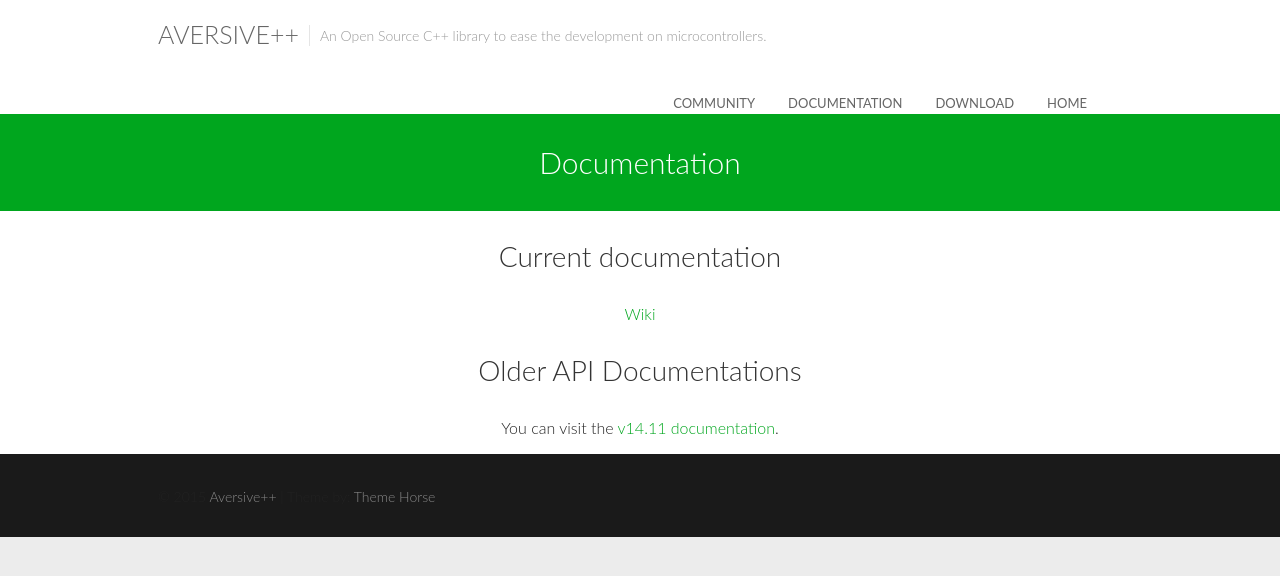
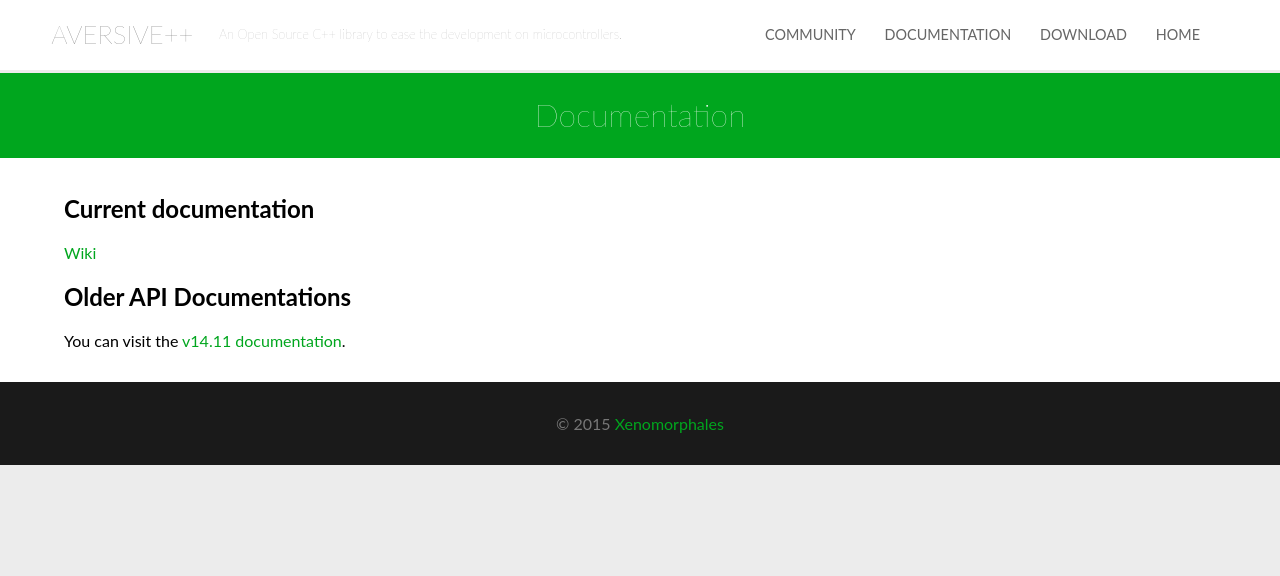
Before and after one commit to AversivePlusPlus/AversivePlusPlus.github.io, a Jekyll site: the page built from documentation.md, in a window 1280 px wide. Shown: the top 576 px of the page. Built offline with Jekyll 4.4.1, drawn with Linux system fonts in a browser that asks for light colours; some web fonts are replaced.

Commit message:
Made a new clean stylesheet

```diff
--- a/_includes/footer.html
+++ b/_includes/footer.html
@@ -1,11 +1,4 @@
 
-<footer id="colophon" class="site-footer clearfix" role="contentinfo">
-  <div class="site-info clearfix">
-    <div class="container">
-      <div class="copyright">
-	&copy; 2015 <a href="" title="Aversive++" ><span>Aversive++</span></a>
-	|  Theme by: <a href="" target="_blank" title="Theme Horse" ><span>Theme Horse</span></a>
-      </div>
-    </div>
-  </div>
+<footer>
+    &copy; 2015 <a href="http://xenomorphales.org"><span>Xenomorphales</span></a>
 </footer>
--- a/_includes/head.html
+++ b/_includes/head.html
@@ -6,9 +6,7 @@
   <meta name="author" content="Loïc Dauphin">
 
   <meta charset="UTF-8" />
-  <link rel="stylesheet" href="/css/style_transit.css" type="text/css" media="all" />
-  <link rel="stylesheet" href="/css/skel_transit.css" type="text/css" media="all" />
-  <link rel="stylesheet" href="/css/style_ambition.css" type="text/css" media="all" />
+  <link rel="stylesheet" href="/css/style.css" type="text/css" media="all" />
 
   <script>
     (function(i,s,o,g,r,a,m){i['GoogleAnalyticsObject']=r;i[r]=i[r]||function(){
--- a/_includes/header.html
+++ b/_includes/header.html
@@ -1,31 +1,19 @@
 
-<header id="masthead" class="site-header" role="banner">
-  <div class="hgroup-wrap">
-    <div class="container clearfix">
-      <section id="site-logo" class="clearfix">
-	<h2 id="site-title">
-	  <a href="/" title="Aversive++" rel="home">Aversive++</a>
-	</h2>
-	<h2 id="site-description">
-	  An Open Source C++ library to ease the development on microcontrollers.
-	</h2>
-      </section>
-      <button class="menu-toggle">Responsive Menu</button>
-      <section class="hgroup-right">
-	<nav id="site-navigation" class="main-navigation clearfix" role="navigation">
-	  <ul class="nav-menu">
-	    {% assign sorted_pages = site.pages | sort: 'title' | sort: 'priority','last' %}
-	    {% for p in sorted_pages %}
-	    {% if p.is_main %}
-	    {% if page == p %}
-	    <li class="page_item current-menu-item"><a href="{{p.url}}">{{p.title|title}}</a></li>
-	    {% else %}
-	    <li class="page_item"><a href="{{p.url}}">{{p.title|title}}</a></li>
-	    {% endif %}
-	    {% endif %}
-	    {% endfor %}
-	</nav>
-      </section>
-    </div>
+<header>
+  <div>
+    <h1>
+      <a href="/">Aversive++</a>
+    </h1>
+    <h2>
+      An Open Source C++ library to ease the development on microcontrollers.
+    </h2>
   </div>
+  <nav>
+    <ul>
+      {% assign sorted_pages = site.pages | sort: 'title' | sort: 'priority','last' %}
+      {% for p in sorted_pages %}
+      <li><a href="{{p.url}}">{{p.title|title}}</a></li>
+      {% endfor %}
+    </ul>
+  </nav>
 </header>
--- a/_layouts/default.html
+++ b/_layouts/default.html
@@ -1,20 +1,16 @@
 <!DOCTYPE html>
 <html lang="en-US" class="no-js">
   {% include head.html %}
-  <body class="page page-id-22 page-template-default logged-in admin-bar no-customize-support ">
-    <div id="page" class="hfeed site">
-      {% include header.html %}
-      <div class="page-title-wrap"  >
-	<div class="container clearfix">
-	  <h1 class="page-title">{{ page.title | title }}</h1>
-	</div>
+  <body>
+    {% include header.html %}
+    <section>
+      <header>
+	<h1>{{ page.title | title }}</h1>
+      </header>
+      <div class="content">
+	{{ content }}
       </div>
-      <div id="content">
-	<div class="clearfix">
-	  {{ content }}
-	</div>
-      </div>
-      {% include footer.html %}
-    </div>
+    </section>
+    {% include footer.html %}
   </body>
 </html>
--- a/_layouts/home.html
+++ b/_layouts/home.html
@@ -1,6 +1,6 @@
 <!DOCTYPE html>
 <html lang="en-US" class="no-js">
-  {% include head.html %}
+  {% include head_home.html %}
   <body class="page page-id-22 page-template-default logged-in admin-bar no-customize-support ">
     <div id="page" class="hfeed site">
       {% include header.html %}
--- /dev/null
+++ b/css/style.css
@@ -0,0 +1,171 @@
+
+/* body */
+
+body {
+    margin: 0px;
+    padding: 0px;
+    border: 0px;
+
+    background-color: #ECECEC;
+
+    font-family: "Lato",sans-serif;
+}
+
+/* links */
+
+a {
+    color: #00A61E;
+    text-decoration: none;
+}
+
+a:hover {
+    color: #00A61E;
+    text-decoration: underline;
+}
+
+a:active {
+    text-decoration: underline;
+}
+
+a:visited {
+    color: #10760E;
+    text-decoration: none;
+}
+
+/* header */
+
+body header,
+body header div,
+body header div h1,
+body header div h2,
+body header nav,
+body header nav ul,
+body header nav ul li {
+    margin: 0px;
+    padding: 0px;
+    border: 0px;
+}
+
+body header {
+    display: inline-block;
+
+    background-color: white;
+
+    width: 92%;
+    padding-left: 4%;
+    padding-right: 4%;
+
+    padding-top: 1.2em;
+    padding-bottom: 1.2em;
+}
+
+body header div {
+    float: left;
+}
+
+body header div h1 {
+    float: left;
+    color: #666;
+    font-size: 1.6em;
+    font-weight: lighter;
+    text-transform: uppercase;
+
+
+    margin-right: 1em;
+}
+
+body header div h2 {
+    float: left;
+    color: #999;
+    margin-top: 0.5em;
+    font-size: 0.8em;
+    font-weight: lighter;
+}
+
+body header nav {
+    float: right;
+    font-size: 0.9em;
+    text-transform: uppercase;
+}
+
+body header nav ul {
+    list-style-type: none;
+}
+
+body header nav ul li {
+    float: left;
+    margin-top: 0.5em;
+    margin-bottom: 0.5em;
+    margin-right: 2em;
+}
+
+body header a:link,
+body header a:visited {
+    color: #666;
+}
+
+body header a:hover,
+body header a:active {
+    color: #00A61E;
+    text-decoration: none;
+}
+
+/* title */
+
+body section,
+body section header,
+body section header h1 {
+    margin: 0px;
+    padding: 0px;
+    border: 0px;
+}
+
+body section header {
+    width: 100%;
+    text-align: center;
+    padding-top: 1.4em;
+    padding-bottom: 1.5em;
+    background-color: #00A61E;
+    color: white;
+}
+
+body section header h1 {
+    font-size: 2em;
+    font-weight: lighter;
+}
+
+/* Content */
+
+body div.content {
+    margin: 0px;
+    padding: 0px;
+    border: 0px;
+
+    padding-left: 5%;
+    padding-right: 10%;
+    width: 85%;
+
+    padding-top: 1em;
+    padding-bottom: 1em;
+
+    background-color: white;
+
+    text-align: justify;
+}
+
+/* footer */
+
+body footer {
+    margin: 0px;
+    padding: 0px;
+    border: 0px;
+
+    width: 100%;
+    padding-top: 2em;
+    padding-bottom: 2em;
+
+    text-align: center;
+
+    background-color: #1A1A1A;
+    color: #777777;
+}
```
